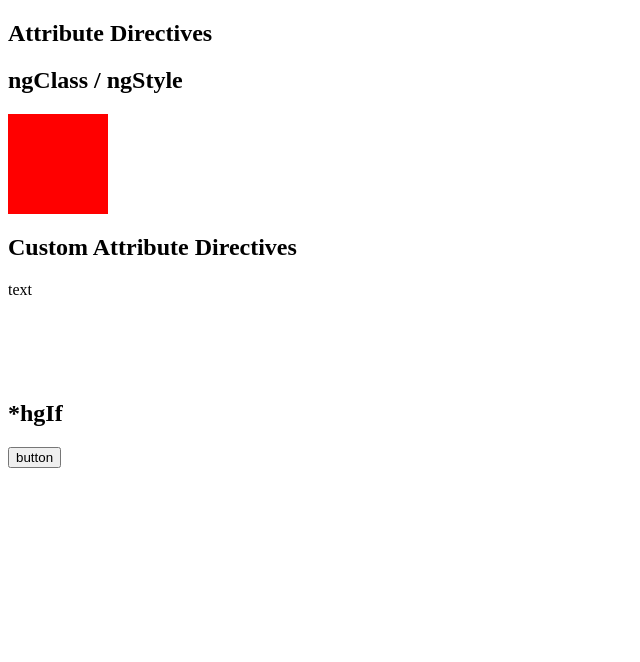
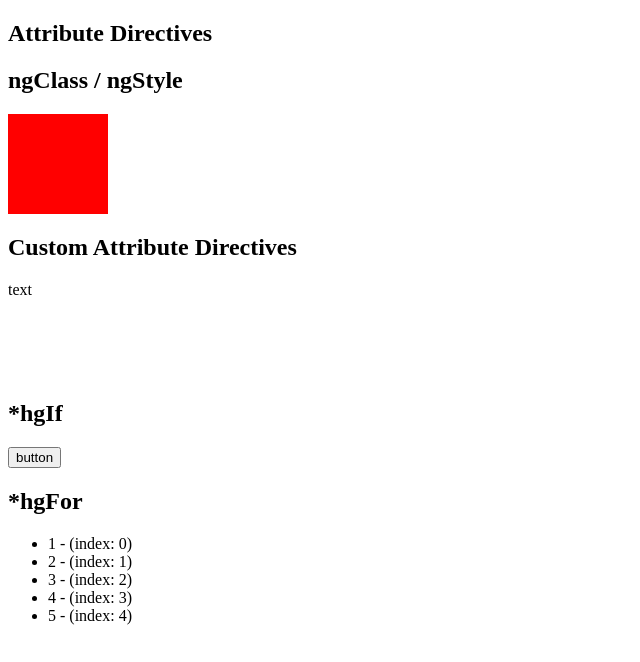
Before and after one commit to new79den/directives, an Angular app: page / in a window 1280 px wide. Shown: the top 662 px of the page, without its empty margins (0-640 px from the left). Built offline with nearby package versions, Linux system fonts and the light colour scheme.

Commit message:
Lesson 43 *ngFor

```diff
--- a/src/app/app.component.html
+++ b/src/app/app.component.html
@@ -4,8 +4,17 @@
 <div [ngStyle]="{'background-color':'red'}"></div>
 
 <h2>Custom Attribute Directives</h2>
-<div [dirHighlight] = "'blue'" [defaultColor] = "'red'">text</div>
+<div [dirHighlight]="'blue'" [defaultColor]="'red'">text</div>
 
 <h2>*hgIf</h2>
+
 <div *ngIf="switch"> Conditional Text</div>
 <button (click)="onSwitch()">button</button>
+
+<h2>*hgFor</h2>
+
+<ul>
+  <li *ngFor="let item of items; let i = index">
+    {{item}} - (index: {{i}})
+  </li>
+</ul>
--- a/src/app/app.component.ts
+++ b/src/app/app.component.ts
@@ -6,7 +6,10 @@ import { Component } from '@angular/core';
   styleUrls: ['./app.component.css'],
 })
 export class AppComponent {
+
   private switch: boolean = false;
+  private items: number[] = [1,2,3,4,5];
+
   onSwitch(){
     this.switch = !this.switch;
   }
```
